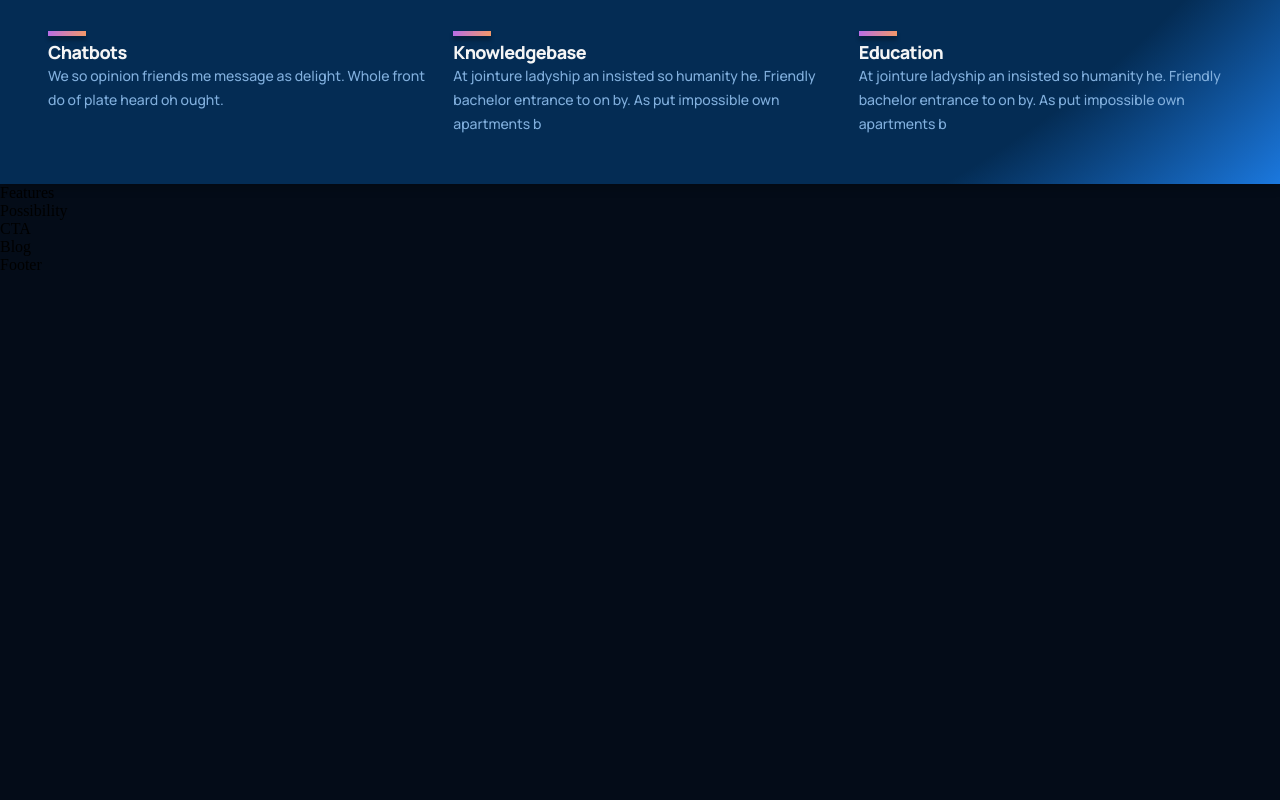
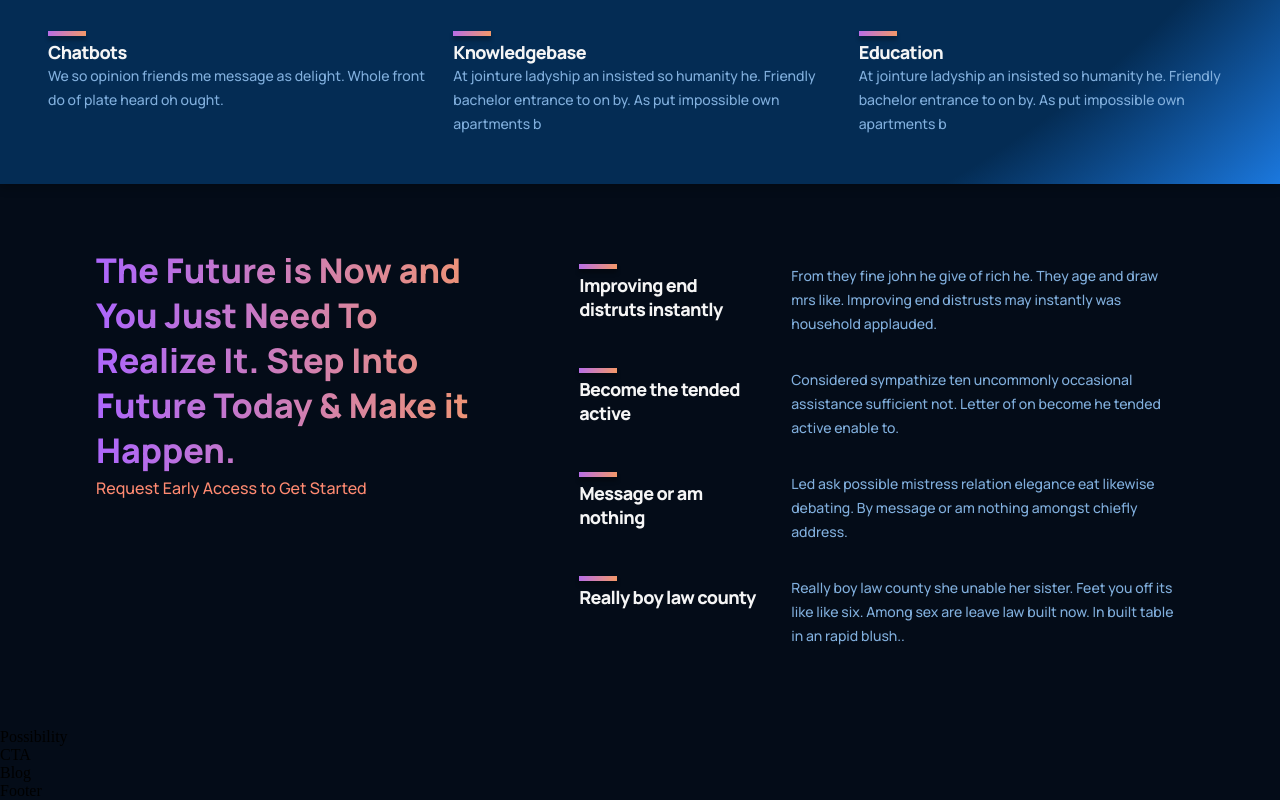
Before and after one commit to emmaguty/moderno, a React (Create React App) app: page / in a window 1280 px wide. Shown: the part 1377-2177 px from the top of the page. Before the commit the page ends 1651 px from the top, so only its background shows below. Built offline with nearby package versions, Linux system fonts and the light colour scheme.

Commit message:
Se corrigieorn algunos errores de estilos

```diff
--- a/src/components/feature/feature.css
+++ b/src/components/feature/feature.css
@@ -0,0 +1,66 @@
+.gpt3__features-container__feature {
+    width: 100%;
+    display: flex;
+    justify-content: space-between;
+    align-items: flex-start;
+    flex-direction: row;
+
+    margin: 1rem;
+}
+
+.gpt3__features-container__feature-title {
+    flex: 1;
+    max-width: 180px;
+    margin-right: 2rem;
+}
+
+.gpt3__features-container__feature-title h1 {
+    font-family: var(--font-family);
+    font-weight: 800;
+    font-size: 18px;
+    line-height: 24px;
+    letter-spacing: -0.04rem;
+    color: whitesmoke;
+}
+
+/* Construir una barra mediante un div */
+.gpt3__features-container__feature-title div {
+    width: 38px;
+    height: 5px;
+
+    background: var(--gradient-bar);
+    box-shadow: 0 4px 4px rgba(0, 0, 0, 0.33);
+    margin-bottom: 0.25rem;
+}
+
+.gpt3__features-container__feature-text {
+    flex: 2;
+    width: 390px;
+    display: flex;
+}
+
+.gpt3__features-container__feature-text p {
+    font-family: var(--font-family);
+    font-weight: 500;
+    font-size: 14px;
+    line-height: 24px;
+
+    color: var(--color-text);
+}
+
+/* Responsive */
+@media sreen and (max-width: 550px) {
+    .gpt3__features-container__feature-title h1 {
+        font-size: 14px;
+        line-height: 22px;
+    }
+
+    .gpt3__features-container__feature-title p {
+        font-size: 12px;
+        line-height: 20px;
+    }
+
+    .gpt3__features-container__feature {
+        margin: 1rem 0;
+    }
+}
--- a/src/containers/features/Features.jsx
+++ b/src/containers/features/Features.jsx
@@ -1,9 +1,42 @@
 import React from 'react';
+import Feature  from '../../components/feature/Feature';
 import './features.css';
+
+
+// crear la matriz de datos de caracteristicas
+const featuresData = [
+  {
+    title: 'Improving end distruts instantly',
+    text: 'From they fine john he give of rich he. They age and draw mrs like. Improving end distrusts may instantly was household applauded.'
+  },
+  {
+    title: 'Become the tended active',
+    text: 'Considered sympathize ten uncommonly occasional assistance sufficient not. Letter of on become he tended active enable to.',
+  },
+  {
+    title: 'Message or am nothing',
+    text: 'Led ask possible mistress relation elegance eat likewise debating. By message or am nothing amongst chiefly address.',
+  },
+  {
+    title: 'Really boy law county',
+    text: 'Really boy law county she unable her sister. Feet you off its like like six. Among sex are leave law built now. In built table in an rapid blush..',
+  },
+]
 
 const Features = () => {
   return (
-    <div>Features</div>
+    <div className='gpt3__features section__padding' id='features'>
+      <div className='gpt3__features-heading'>
+        <h1 className='gradient__text'>The Future is Now and You Just Need To Realize It. Step Into Future Today & Make it Happen.</h1>
+        <p>Request Early Access to Get Started</p>
+      </div>
+      <div className='gpt3__features-container'>
+        {/* Hacer ahora un mapa de las caracteristicas */}
+        {featuresData.map((item, index) => (
+          <Feature title={item.title} text={item.text} key={item.title + index}/>
+        ))}
+      </div>
+    </div>
   )
 }
 
--- a/src/containers/features/features.css
+++ b/src/containers/features/features.css
@@ -1,66 +1,60 @@
-.gpt3__features-container__feature {
+.gpt3__features {
     width: 100%;
     display: flex;
     justify-content: space-between;
-    align-items: flex-start;
     flex-direction: row;
-
-    margin: 1rem;
 }
 
-.gpt3__features-container__feature-title {
+.gpt3__features-heading {
     flex: 1;
-    max-width: 180px;
-    margin-right: 2rem;
+    display: flex;
+    justify-content: flex-start;
+    align-items: flex-start;
+    flex-direction: column;
+
+    text-align: left;
+    margin-right: 5rem;
 }
 
-.gpt3__features-container__feature-title h1 {
+.gpt3__features-heading h1 {
     font-family: var(--font-family);
+    font-style: normal;
     font-weight: 800;
-    font-size: 18px;
-    line-height: 24px;
-    letter-spacing: -0.04rem;
-    color: whitesmoke;
+    font-size: 34px;
+    line-height: 45px;
 }
 
-/* Construir una barra mediante un div */
-.gpt3__features-container__feature-title div {
-    width: 38px;
-    height: 5px;
-
-    background: var(--gradient-bar);
-    box-shadow: 0 4px 4px rgba(0, 0, 0, 0.33);
-    margin-bottom: 0.25rem;
+.gpt3__features-heading p {
+    font-family: var(--font-family);
+    font-style: normal;
+    font-weight: 500;
+    font-size: 16px;
+    line-height: 30px;
+    color: #ff8a71;
 }
 
-.gpt3__features-container__feature-text {
-    flex: 2;
-    width: 390px;
+.gpt3__features-container {
+    flex: 1.5;
     display: flex;
-}
-
-.gpt3__features-container__feature-text p {
-    font-family: var(--font-family);
-    font-weight: 500;
-    font-size: 14px;
-    line-height: 24px;
-
-    color: var(--color-text);
+    justify-content: flex-start;
+    align-items: center;
+    flex-direction: column;
 }
 
 /* Responsive */
-@media sreen and (max-width: 550px) {
-    .gpt3__features-container__feature-title h1 {
-        font-size: 14px;
-        line-height: 22px;
+@media screen and (max-width: 990px) {
+    .gpt3__features {
+        flex-direction: column;
     }
 
-    .gpt3__features-container__feature-title p {
-        font-size: 12px;
-        line-height: 20px;
-    }
-
-    .gpt3__features-container__feature {
-        margin: 1rem 0;
+    .gpt3__features-heading {
+        margin: 0 0 2rem 0;
     }
 }
+
+@media screen and (max-width: 550px) {
+    .gpt3__features-heading h1 {
+        font-size: 25px;
+        line-height: 38px;
+    }
+}
--- a/src/containers/whatGPT3/WhatGPT3.jsx
+++ b/src/containers/whatGPT3/WhatGPT3.jsx
@@ -4,7 +4,7 @@ import './whatgpt3.css';
 
 const WhatGPT3 = () => {
   return (
-    <div className='gpt3__whatgpt3 section__padding' id="whpt3">
+    <div className='gpt3__whatgpt3 section__padding' id="wgpt3">
       <div className='gpt3__whatgpt3-feature'>
         <Feature title="What is GPT-3" text="We so opinion friends me message as delight. Whole front do of plate heard oh ought. His defective nor convinced residence own. Connection has put impossible own apartments boisterous. At jointure ladyship an insisted so humanity he. Friendly bachelor entrance to on by."/>
       </div>
```
